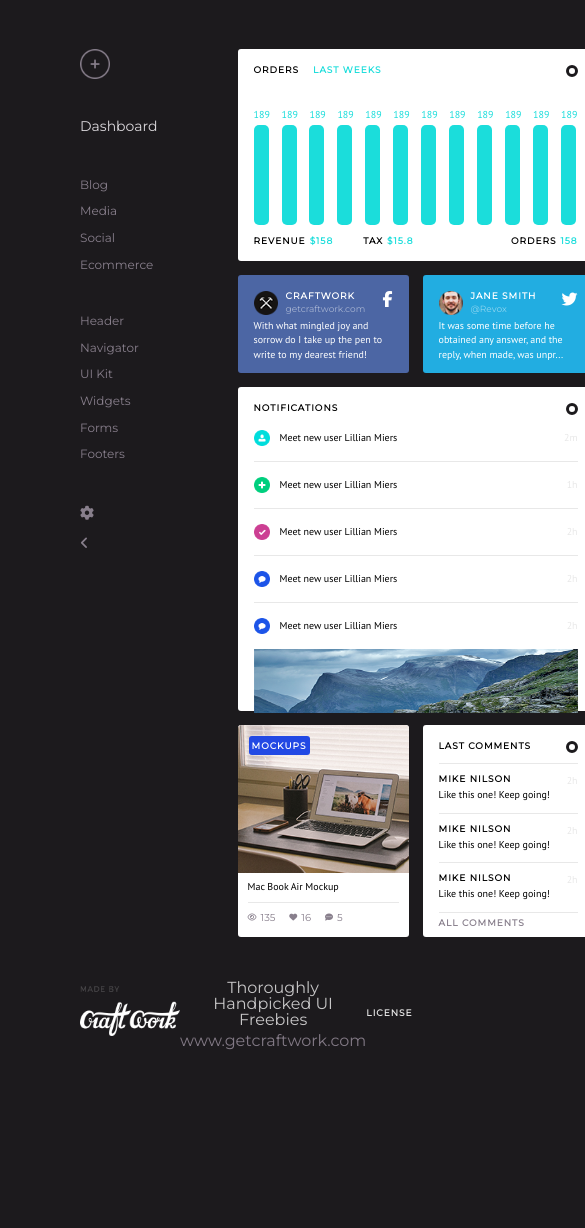
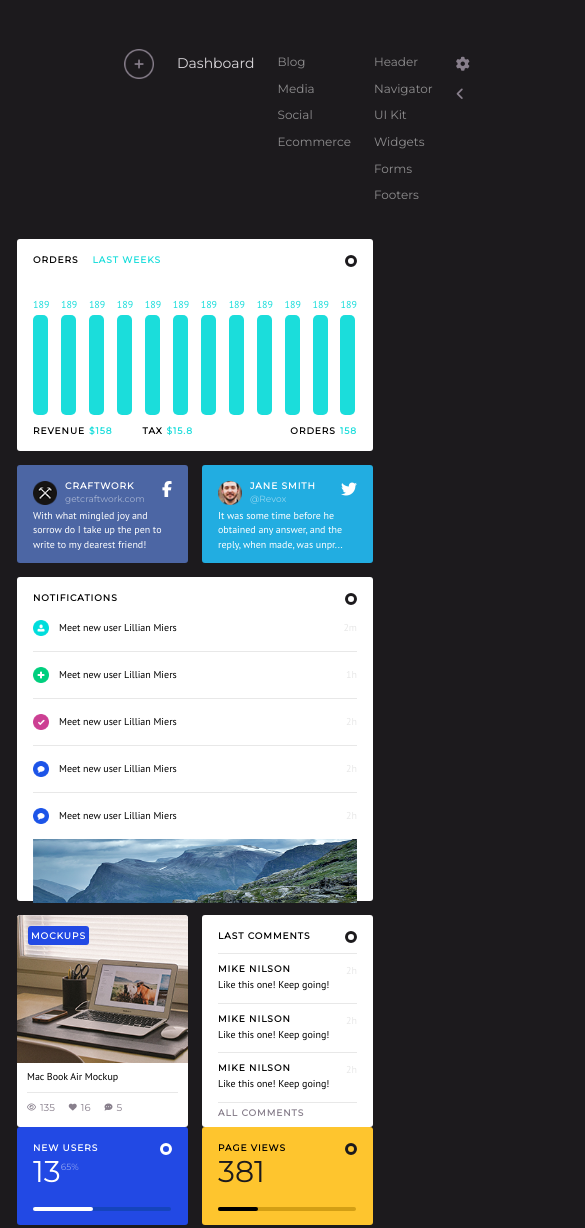
Before and after one commit to LazavikouArtsiom/html-css-admin-stat-panel, a plain HTML site: page index.html in a window 390 px wide. Shown: the top 1228 px of the page, 585 px wide, since content can reach past the window. Before the commit the page ends 1087 px from the top, so only its background shows below. Drawn offline with Linux system fonts and the light colour scheme; a web font is replaced by a local one.

Commit message:
media-queries done

```diff
--- a/css/style.css
+++ b/css/style.css
@@ -5,6 +5,7 @@
 body{
     background-color: #1c1a1d;
 }
+
 
 h1{
 
@@ -39,6 +40,14 @@ h6{
     font-size: 9px;
     font-family: "Montserrat";
     color: rgba(255, 255, 255, 0.502);
+
+}
+
+
+a{
+    text-decoration: none;
+    color: rgba(255, 255, 255, 0.502);
+
 }
 
 .nav h6{
@@ -736,3 +745,42 @@ p{
     height: 64px;
     background-size: cover;
 }
+
+@media (max-width: 800px) {
+    .container>.top {display: flex; flex-direction: column; align-items: center;}
+
+    .nav{
+        display: flex;
+        flex-direction: row;
+        margin-left: 20px;
+    }
+
+    .nav div{
+        margin-right: 23px;
+    }
+
+
+    .nav h4{
+        margin-right: 23px;
+    }
+
+    .footer{
+        display: flex;
+        flex-direction: column;
+    }
+    .footer .logo{
+        margin: 0;
+        padding: 0;
+    }
+
+    .footer .logo img{
+        margin: 0;
+        padding: 0;
+    }
+
+    .table{
+        margin: 0;
+    }
+
+
+  }
--- a/index.html
+++ b/index.html
@@ -14,26 +14,25 @@
 <body>
 
     <div class="container">
-        <div class="df mt-49">
+        <div class="top df mt-49">
             <div class="nav prl-30 h-82 df fd-c jc-sa">
                 <div class="large-plus mb-20">
                     <img src="img/add.png" alt="">
                 </div>
                 <h4 class="mb-20">Dashboard</h4>
                 <div class="mb-20">
-                    <h6>Blog</h6>
-                    <h6>Media</h6>
-                    <h6>Social</h6>
-                    <h6>Ecommerce</h6>
+                    <h6><a href="">Blog</a></h6>
+                    <h6><a href="">Media</a></h6>
+                    <h6><a href="">Social</a></h6>
+                    <h6><a href="">Ecommerce</a></h6>
                 </div>
-
                 <div div class="mb-20">
-                    <h6>Header</h6>
-                    <h6>Navigator</h6>
-                    <h6>UI Kit</h6>
-                    <h6>Widgets</h6>
-                    <h6>Forms</h6>
-                    <h6>Footers</h6>
+                    <h6><a href="">Header</a></h6>
+                    <h6><a href="">Navigator</a></h6>
+                    <h6><a href="">UI Kit</a></h6>
+                    <h6><a href="">Widgets</a></h6>
+                    <h6><a href="">Forms</a></h6>
+                    <h6><a href="">Footers</a></h6>
                 </div>
 
                 <div class="df fd-c">
```
